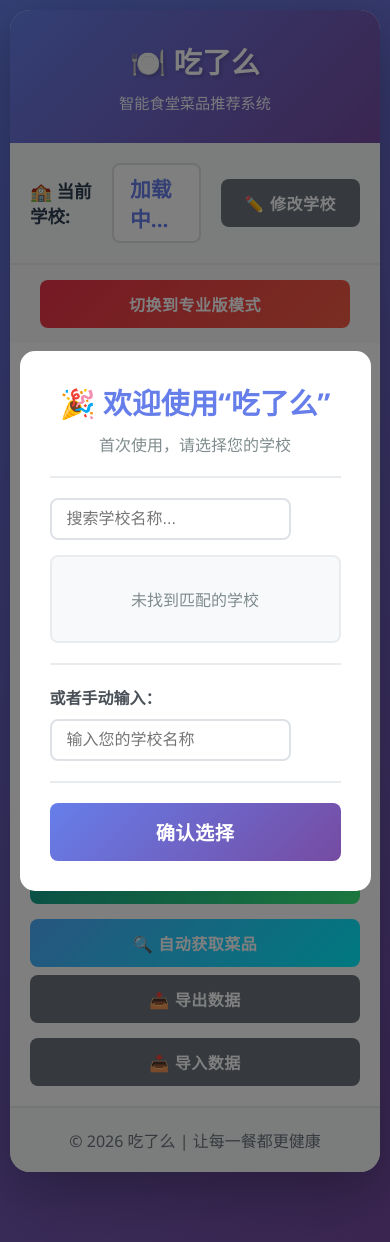
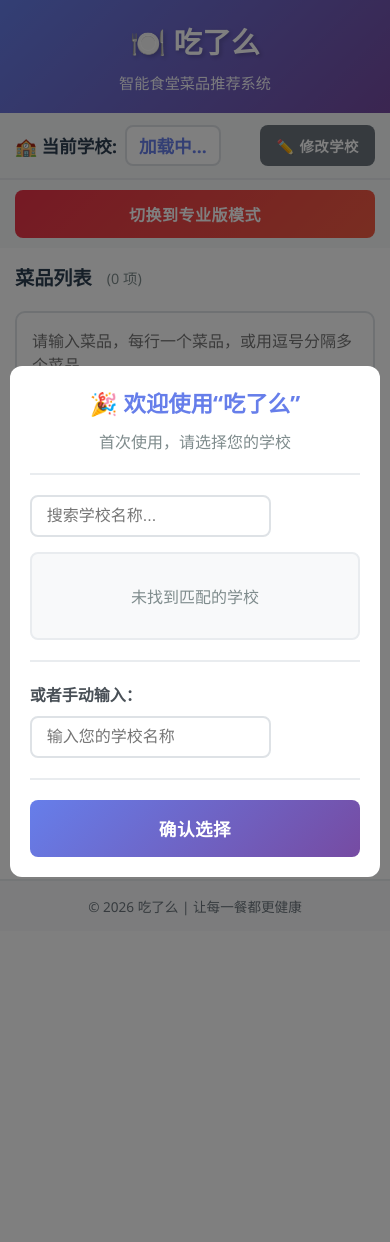
Before and after one commit to yu23600/start, a Flask app: page / in a window 390 px wide. Run offline with Flask 3, Linux system fonts and the light colour scheme.

Commit message:
全面优化手机端界面体验
- 容器全屏无边距，充分利用屏幕空间
- 按钮全宽显示，最小48px触控高度
- 输入框字号16px防止iOS自动缩放
- 弹窗适配小屏，最大95%宽度
- 菜品列表双列/单列自适应
- 添加触控反馈动画和防误触优化
- 支持横屏模式适配
- 380px以下超小屏额外优化

```diff
--- a/chimei/web_app/static/style.css
+++ b/chimei/web_app/static/style.css
@@ -3,6 +3,11 @@
     margin: 0;
     padding: 0;
     box-sizing: border-box;
+    -webkit-tap-highlight-color: transparent;
+}
+
+html {
+    -webkit-text-size-adjust: 100%;
 }
 
 body {
@@ -10,6 +15,8 @@ body {
     background: linear-gradient(135deg, #667eea 0%, #764ba2 100%);
     min-height: 100vh;
     padding: 20px;
+    -webkit-font-smoothing: antialiased;
+    -moz-osx-font-smoothing: grayscale;
 }
 
 .container {
@@ -130,7 +137,8 @@ body {
 }
 
 .btn:active {
-    transform: translateY(0);
+    transform: translateY(0) scale(0.97);
+    opacity: 0.9;
 }
 
 .btn-primary {
@@ -653,48 +661,23 @@ body {
 }
 
 /* ========== 响应式设计 ========== */
+
+/* 平板及以下 */
 @media (max-width: 768px) {
     body {
-        padding: 10px;
+        padding: 0;
     }
 
-    .header h1 {
-        font-size: 2em;
+    .container {
+        border-radius: 0;
+        min-height: 100vh;
+        max-width: 100%;
     }
 
-    .school-selector,
-    .mode-content {
-        padding: 20px;
+    .header {
+        padding: 20px 15px;
     }
 
-    .selector-row {
-        flex-direction: column;
-        align-items: stretch;
-    }
-
-    .button-group {
-        flex-direction: column;
-    }
-
-    .action-buttons {
-        flex-direction: column;
-    }
-
-    .form-row {
-        flex-direction: column;
-        align-items: stretch;
-    }
-
-    .form-group {
-        justify-content: space-between;
-    }
-
-    .checkbox-grid {
-        grid-template-columns: repeat(2, 1fr);
-    }
-}
-
-@media (max-width: 480px) {
     .header h1 {
         font-size: 1.8em;
     }
@@ -703,7 +686,198 @@ body {
         font-size: 0.95em;
     }
 
+    /* 学校选择区域 */
+    .school-selector {
+        padding: 12px 15px;
+    }
+
+    .school-display {
+        flex-wrap: wrap;
+        gap: 10px;
+    }
+
+    .school-info {
+        flex-wrap: wrap;
+        gap: 8px;
+    }
+
+    .school-name {
+        font-size: 1.1em;
+        padding: 6px 12px;
+    }
+
+    .school-selector .btn {
+        padding: 10px 16px;
+        font-size: 0.9em;
+    }
+
+    /* 模式切换 */
+    .mode-toggle {
+        padding: 10px 15px;
+    }
+
+    /* 内容区域 */
+    .mode-content {
+        padding: 15px;
+    }
+
+    .section-header h2 {
+        font-size: 1.2em;
+    }
+
+    /* 文本区域 */
+    .menu-textarea {
+        min-height: 200px;
+        font-size: 16px; /* 防止iOS自动缩放 */
+    }
+
+    /* 按钮组 */
+    .action-buttons {
+        flex-direction: column;
+        gap: 10px;
+    }
+
+    .action-buttons .btn {
+        width: 100%;
+        padding: 14px 20px;
+        font-size: 1em;
+        min-height: 48px; /* 触控友好 */
+    }
+
+    /* 专业模式表单 */
+    .section-card {
+        padding: 15px;
+        margin-bottom: 15px;
+    }
+
+    .section-title {
+        font-size: 1.1em;
+    }
+
+    .form-row {
+        flex-direction: column;
+        align-items: stretch;
+        gap: 10px;
+    }
+
+    .form-group {
+        flex-direction: column;
+        align-items: flex-start;
+        gap: 6px;
+    }
+
+    .form-group input[type="number"] {
+        width: 100%;
+        font-size: 16px; /* 防止iOS自动缩放 */
+    }
+
+    .radio-group {
+        gap: 15px;
+    }
+
+    .checkbox-grid {
+        grid-template-columns: repeat(2, 1fr);
+        gap: 8px;
+    }
+
+    .checkbox-label {
+        padding: 12px;
+        font-size: 0.95em;
+        min-height: 44px;
+    }
+
+    .btn-small {
+        width: 100%;
+        padding: 12px 16px;
+        min-height: 44px;
+    }
+
+    .btn-large {
+        padding: 16px 24px;
+        font-size: 1.1em;
+        min-height: 52px;
+    }
+
+    /* 弹窗 */
+    .modal-content {
+        width: 95%;
+        max-height: 90vh;
+        padding: 20px;
+        border-radius: 12px;
+    }
+
+    .wizard-modal {
+        max-width: 95%;
+        max-height: 90vh;
+    }
+
+    .wizard-header h2 {
+        font-size: 1.4em;
+    }
+
+    .school-list-container {
+        max-height: 250px;
+    }
+
+    .school-item {
+        padding: 14px 12px;
+        min-height: 44px;
+        font-size: 0.95em;
+    }
+
+    /* 菜品审核列表 */
+    .dish-checklist {
+        grid-template-columns: repeat(2, 1fr);
+        gap: 6px;
+    }
+
+    .dish-check-item {
+        padding: 10px 8px;
+        min-height: 44px;
+        font-size: 0.9em;
+    }
+
+    .footer {
+        padding: 15px;
+        font-size: 0.85em;
+    }
+}
+
+/* 小屏手机 */
+@media (max-width: 380px) {
+    .header h1 {
+        font-size: 1.5em;
+    }
+
     .checkbox-grid {
         grid-template-columns: 1fr;
     }
+
+    .dish-checklist {
+        grid-template-columns: 1fr;
+    }
+
+    .school-display {
+        flex-direction: column;
+        align-items: flex-start;
+    }
+
+    .school-selector .btn {
+        width: 100%;
+    }
 }
+
+/* 横屏模式 */
+@media (max-width: 768px) and (orientation: landscape) {
+    .modal-content {
+        max-height: 85vh;
+    }
+
+    .school-list-container {
+        max-height: 200px;
+    }
+
+    .menu-textarea {
+        min-height: 120px;
+    }
+}
```
